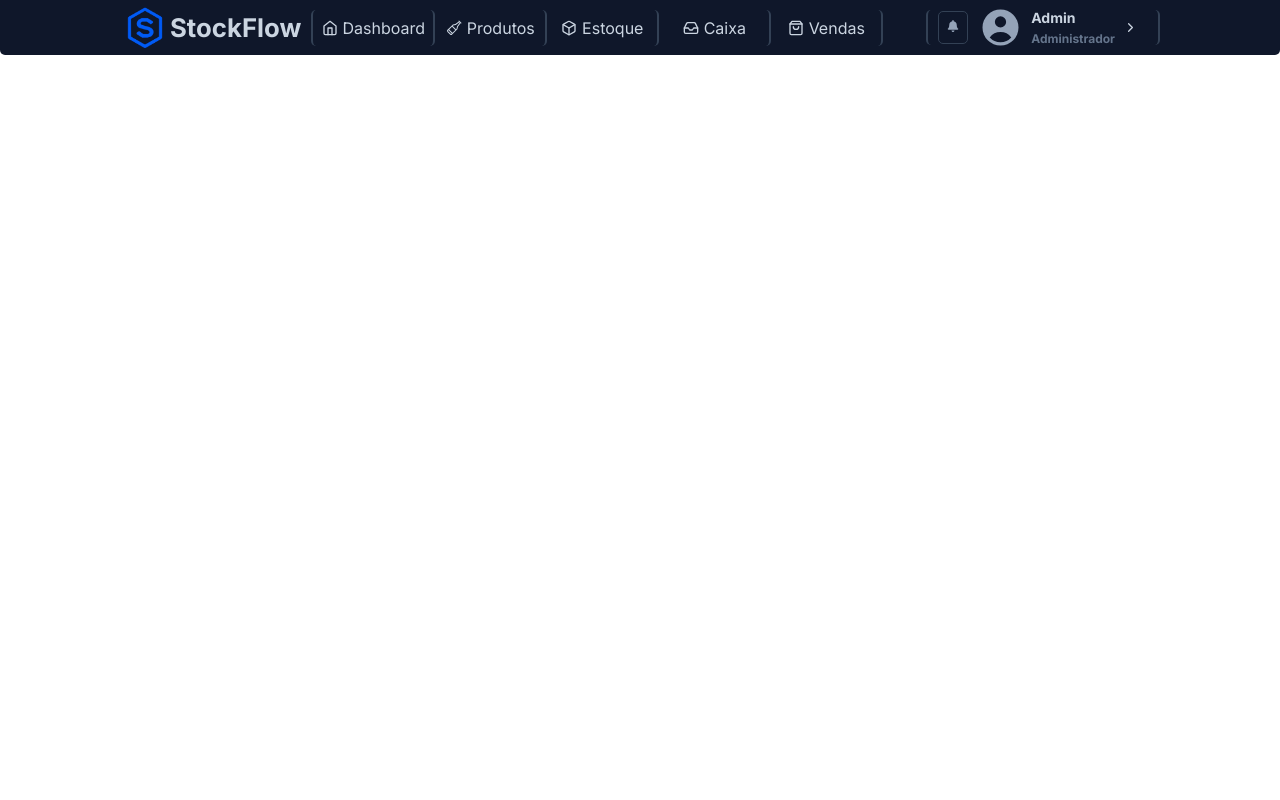
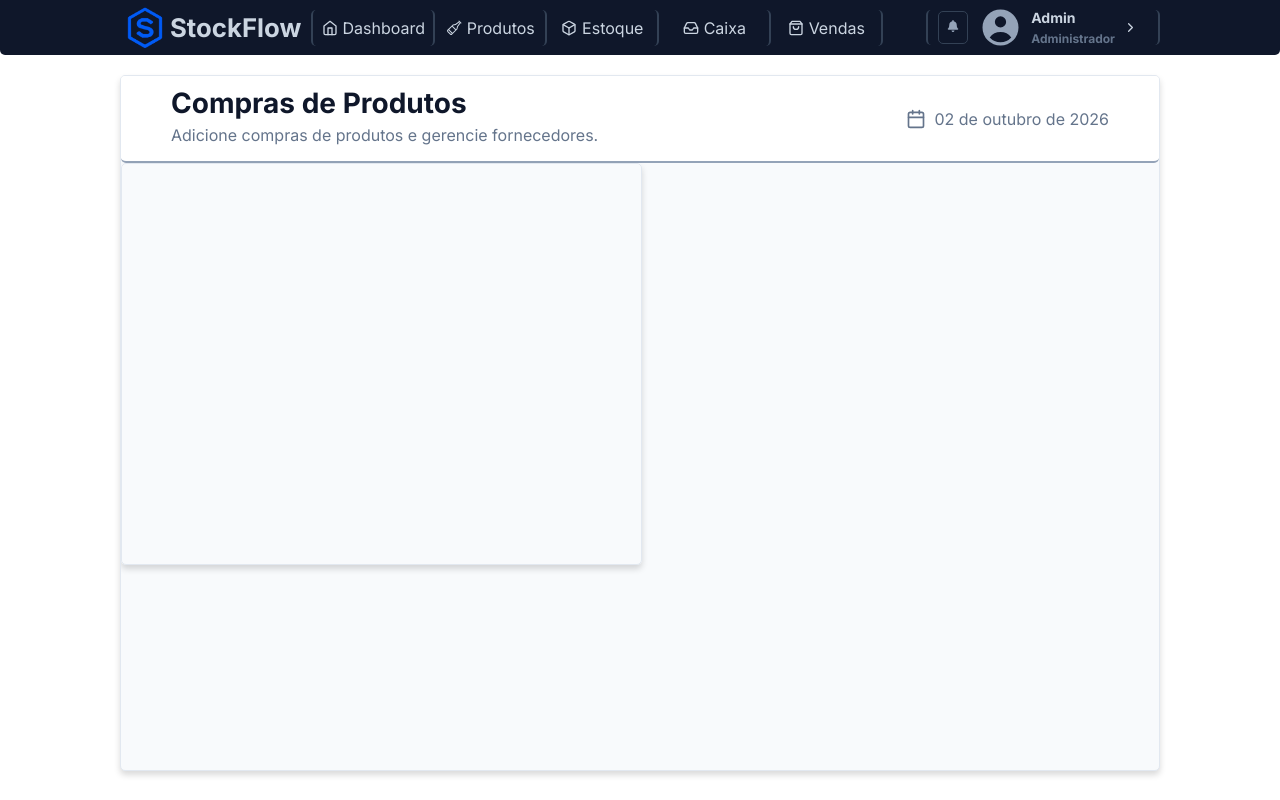
Before and after one commit to 062NwN/Distribution-management, a React (Create React App) app in the folder Frontend/: page /shop in a window 1280 px wide. Built offline with nearby package versions, Linux system fonts and the light colour scheme; data requests are answered from the project's data file.

Commit message:
fetch: att

```diff
--- a/Frontend/src/App.js
+++ b/Frontend/src/App.js
@@ -8,6 +8,7 @@ import Products from './pages//NewProduct';
 import Box from './pages/Box';
 import StockPage from './pages/StockPage';
 import Sales from './pages/Sales';
+import Shop from './pages/Shop';
 
 import './App.css';
 
@@ -25,6 +26,7 @@ function App() {
           <Route path="/box" element={<Box />} />
           <Route path="/stock" element={<StockPage />} />
           <Route path="/sales" element={<Sales />} />
+          <Route path="/shop" element={<Shop />} />
 
           <Route path="/login" element={<Dashboard />} />
           <Route path="/testes" element={<Testes />} />
--- /dev/null
+++ b/Frontend/src/pages/Shop.jsx
@@ -0,0 +1,37 @@
+import { FiCalendar } from "react-icons/fi";
+
+import Styles from "../pages_css/Shop.module.css";
+
+function Shop() {
+  const date = new Date();
+
+  const dataFormatada = date.toLocaleDateString("pt-BR", {
+    day: "2-digit",
+    month: "long",
+    year: "numeric",
+  });
+
+  return (
+    <section className={Styles.container}>
+      <article className={Styles.container_main}>
+        <div className={Styles.container_header}>
+          <div className={Styles.title}>
+            <h1>Compras de Produtos</h1>
+            <p>Adicione compras de produtos e gerencie fornecedores.</p>
+          </div>
+
+          <div className={Styles.date}>
+            <FiCalendar /> {dataFormatada}
+          </div>
+        </div>
+
+        <div className={Styles.container_main_shop}>
+          <div className={Styles.container_shopping}></div>
+           <div className={Styles.container_supplier}></div>
+        </div>
+      </article>
+    </section>
+  );
+}
+
+export default Shop;
--- a/Frontend/src/pages_css/NewProduct.module.css
+++ b/Frontend/src/pages_css/NewProduct.module.css
@@ -92,7 +92,7 @@ body {
     flex-shrink: 0;
 
     margin: 0;
-    padding: 20px 50px;
+    padding: 10px 50px;
 
     border-bottom: 2px solid var(--text-muted);
     border-radius: 5px;
@@ -121,7 +121,7 @@ body {
 }
 
 .title p {
-    margin: 5px 0;
+    margin: 7px 0;
 
     color: var(--text-secondary);
 }
--- /dev/null
+++ b/Frontend/src/pages_css/Shop.module.css
@@ -0,0 +1,129 @@
+:root {
+    --primary: #2563EB;
+    --primary-dark: #1D4ED8;
+    --primary-light: #DBEAFE;
+
+    --background: #F8FAFC;
+    --surface: #FFFFFF;
+    --border: #E2E8F0;
+
+    --text-primary: #0F172A;
+    --text-secondary: #64748B;
+    --text-muted: #94A3B8;
+
+    --success: #16A34A;
+    --success-light: #DCFCE7;
+
+    --warning: #D97706;
+    --warning-light: #FEF3C7;
+
+    --danger: #DC2626;
+    --danger-light: #FEE2E2;
+
+    --svg-blue: #DBEAFE;
+    --svg-green: #DCFCE7;
+    --svg-purple: #EDE9FE;
+    --svg-orange: #FEF3C7;
+    --svg-red: #FEE2E2;
+    --svg-cyan: #E0F2FE;
+    --svg-pink: #FCE7F3;
+    --svg-gray: #F1F5F9;
+
+    --card-blue-bg: #2563EB;
+    --card-green-bg: #16A34A;
+    --card-purple-bg: #7C3AED;
+    --card-orange-bg: #D97706;
+    --card-red-bg: #DC2626;
+    --card-cyan-bg: #0284C7;
+    --card-pink-bg: #DB2777;
+    --card-gray-bg: #475569;
+}
+
+.container_main {
+    width: 100%;
+    height: 87vh;
+    max-width: 100%;
+    min-width: 0;
+    min-height: 0;
+    box-sizing: border-box;
+
+    display: flex;
+    flex-direction: column;
+
+    overflow: hidden;
+
+    border: 1px solid var(--border);
+    border-radius: 5px;
+
+    background-color: var(--background);
+
+    box-shadow: 0 4px 6px rgba(0, 0, 0, 0.15);
+}
+
+/* CABEÇALHO */
+
+.container_header {
+    min-height: 80px;
+    box-sizing: border-box;
+
+    display: flex;
+    justify-content: space-between;
+    align-items: center;
+
+    padding: 0 50px;
+
+    border-bottom: 2px solid var(--text-muted);
+    border-bottom-left-radius: 5px;
+    border-bottom-right-radius: 5px;
+
+    background-color: var(--surface);
+
+    flex-shrink: 0;
+}
+
+.title {
+    min-width: 0;
+}
+
+.title h1 {
+    margin-top: 10px;
+    margin-bottom: 0;
+
+    color: var(--text-primary);
+    font-size: 28px;
+}
+
+.title p {
+    margin-top: 5px;
+
+    color: var(--text-secondary);
+}
+
+.date {
+    margin: 0;
+    padding-right: 0;
+
+    display: flex;
+    justify-content: space-between;
+    align-items: center;
+
+    gap: 8px;
+
+    color: var(--text-secondary);
+
+    flex-shrink: 0;
+}
+
+.date svg {
+    width: 20px;
+    height: auto;
+}
+
+.container_shopping{
+    border: 1px solid var(--border);
+    border-radius: 5px;
+    box-shadow: 0 4px 6px rgba(0, 0, 0, 0.15);
+
+    width: 50%;
+    height: 50vh;
+}
--- a/Frontend/src/pages_css/StockPage.module.css
+++ b/Frontend/src/pages_css/StockPage.module.css
@@ -163,7 +163,7 @@
     display: flex;
     align-items: center;
 
-    gap: 20px;
+    gap: 15px;
 
     border: 1px solid var(--border);
     border-radius: 10px;
@@ -181,9 +181,9 @@
 
 .cards_svg {
     width: 25px;
-    height: 30px;
+    height: 25px;
 
-    margin-left: 20px;
+    margin-left: 10px;
     padding: 10px;
 
     display: flex;
```
